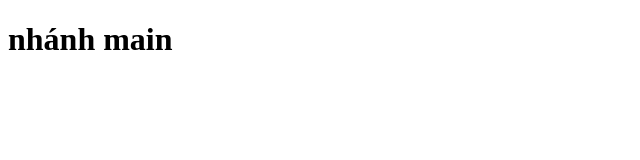
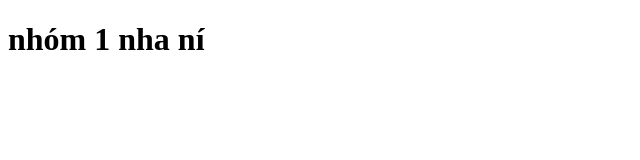
Before and after one commit to hueymonday/test_branch, a plain HTML site: page index.html in a window 1280 px wide. Shown: the whole page, without its empty margins (0-640 px from the left). Drawn offline with Linux system fonts and the light colour scheme.

Commit message:
phần 1 - commit lần 1 nha

```diff
--- a/index.html
+++ b/index.html
@@ -6,6 +6,6 @@
     <title>test branch</title>
   </head>
   <body>
-    <h1>nhánh main</h1>
+    <h1>nhóm 1 nha ní</h1>
   </body>
 </html>
```
